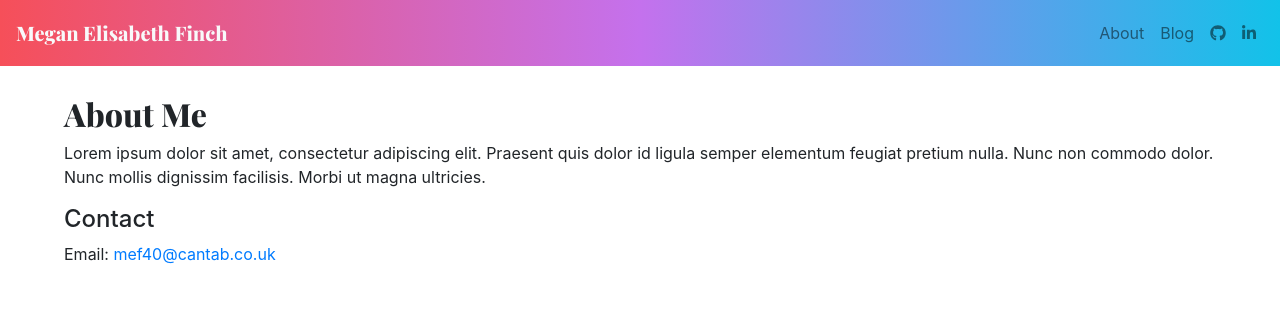
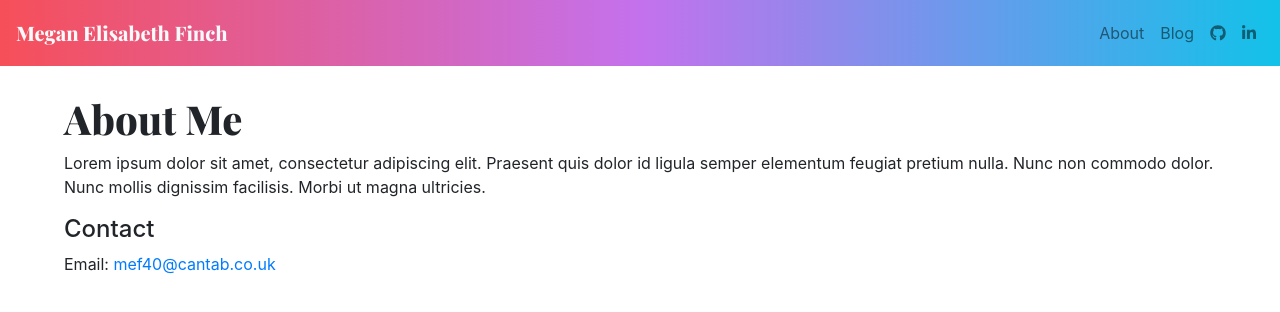
Before and after one commit to meganelisabethfinch/meganelisabethfinch.github.io, a React (Create React App) app: page /about in a window 1280 px wide. Shown: the top 312 px of the page. Built offline with nearby package versions, Linux system fonts and the light colour scheme.

Commit message:
load blog post from markdown

```diff
--- a/src/assets/contents.js
+++ b/src/assets/contents.js
@@ -90,8 +90,9 @@ const blogData = [
             date: new Date(2022, 7, 9),
             type: "Project"
         },
-        post: {
-            text: "lorem ipsum"
+        body: {
+            text: "lorem ipsum",
+            md: "ray-tracer.md"
         }
     },
     {
@@ -99,27 +100,29 @@ const blogData = [
         display: true,
         card: {
             title: "Cosmic Taxi",
-            img: "ray-tracer.png",
+            img: "cosmic-taxi.png",
             text: "some more text",
             date: new Date(2022, 7, 9),
             type: "Project",
         },
-        post: {
-            text: "lorem ipsum cosmic taxi"
+        body: {
+            text: "lorem ipsum cosmic taxi",
+            md: "ray-tracer.md"
         }
     },
     {
         id: "triolingo",
         display: true,
         card: {
-            title: "Hack Cambridge Atlas: Triolingo",
+            title: "Triolingo",
             img: "ray-tracer.png",
             text: "exciting stuff",
             date: new Date(2022, 7, 9),
             type: "Hackathon"
         },
-        post: {
-            text: "what fun"
+        body: {
+            text: "what fun",
+            md: "ray-tracer.md"
         }
     },
     {
@@ -132,7 +135,7 @@ const blogData = [
             date: new Date(2022, 7, 9),
             type: "Post"
         },
-        post: {
+        body: {
             text: "This post could not be found."
         }
     }
--- /dev/null
+++ b/src/assets/posts/ray-tracer.md
@@ -0,0 +1,12 @@
+A simple ray tracer written in Java for tick 1 of the Part IA Introduction to Graphics course. The program renders a 2D image of a 3D scene specified in a `.xml` file.
+
+#### Task
+
+For this task, we were given skeleton code to work with. I implemented the following:
+* Ray-plane intersections in `Plane.intersectionWith(...)`
+* Ray-sphere intersections in `Sphere.intersectionWith(...)`
+* A Phong shading model, which calculates the direct illumination at a point based on ambient and point light sources present in the scene, in `Renderer.illuminate(...)`
+* Shadow rays, also in `Renderer.illuminate(...)`
+* Recursive ray tracing for reflective surfaces in `Renderer.trace(...)`
+
+#### Solution
--- /dev/null
+++ b/src/components/blogBody.js
@@ -0,0 +1,28 @@
+import React, { Component } from 'react';
+import ReactMarkdown from 'react-markdown';
+
+import '../styles/blogBody.css';
+
+class BlogBody extends Component {
+    constructor() {
+        super();
+        this.state = { markdown: '' };
+    }
+
+    componentDidMount() {
+    // Get the contents from the Markdown file and put them in the React state, so we can reference it in render() below.
+        fetch(require(`../assets/posts/${this.props.src}`)).then(res => res.text()).then(text => this.setState({ markdown: text }));
+    }
+
+    render() {
+        console.log(this.props.source);
+        const { markdown } = this.state;
+        return (
+            <div className="px-4">
+                <ReactMarkdown source={markdown} />
+            </div>
+        );
+    }
+}
+
+export default BlogBody;
--- a/src/components/blogCard.js
+++ b/src/components/blogCard.js
@@ -9,7 +9,7 @@ const BlogCard = (props) => (
         <Card className="blogCard card border-0">
         <Link className="unstyled-link" to={{pathname: `/blog/${props.link}` }}>
 
-            <Card.Img className="blogCardImg" variant="top" src={require(`../images/${props.img}`)} />
+            <Card.Img className="blogCardImg" variant="top" src={require(`../assets/images/${props.img}`)} />
             <Card.Body>
                 <Card.Title><b>{props.title}</b></Card.Title>
 
--- a/src/pages/about.js
+++ b/src/pages/about.js
@@ -6,7 +6,7 @@ import {
 
 const About = () => (
     <Col lg={true} className="article">
-            <h2 className="my-brand">{aboutData.heading}</h2>
+            <h1 className="my-brand">{aboutData.heading}</h1>
             <p>
                {aboutData.body}
             </p>
--- a/src/pages/article.js
+++ b/src/pages/article.js
@@ -1,13 +1,37 @@
-//import React from 'react';
 import React, { Component } from 'react';
 import { Col } from 'react-bootstrap';
+import ReactMarkdown from 'react-markdown';
+import BlogBody from '../components/blogBody';
+
+import {
+  blogData
+} from '../assets/contents';
 
 class Article extends Component {
+
     render() {
+      var post = blogData.find(post => post.id == this.props.match.params.id)
+
       return(
         <Col lg={true} className="article">
-        <h2 className="my-brand">Project title</h2>
-        <p>article rendered: {this.props.match.params.id}</p>
+          <h1 className="my-brand">{post.card.title}</h1>
+
+          <h5>
+            {post.card.text}
+          </h5>
+
+          <h6 className="mb-2 text-muted d-flex justify-content-between">
+            <div>
+              {post.card.type}
+            </div>
+            <div>
+              {post.card.date.toLocaleDateString()}
+            </div>
+          </h6>
+
+          <hr />
+
+          <BlogBody src={post.body.md} />
         </Col>
       )
     }
```
Also changed, not shown: src/assets/images/cosmic-taxi.png (added), src/styles/blogBody.css (added).
